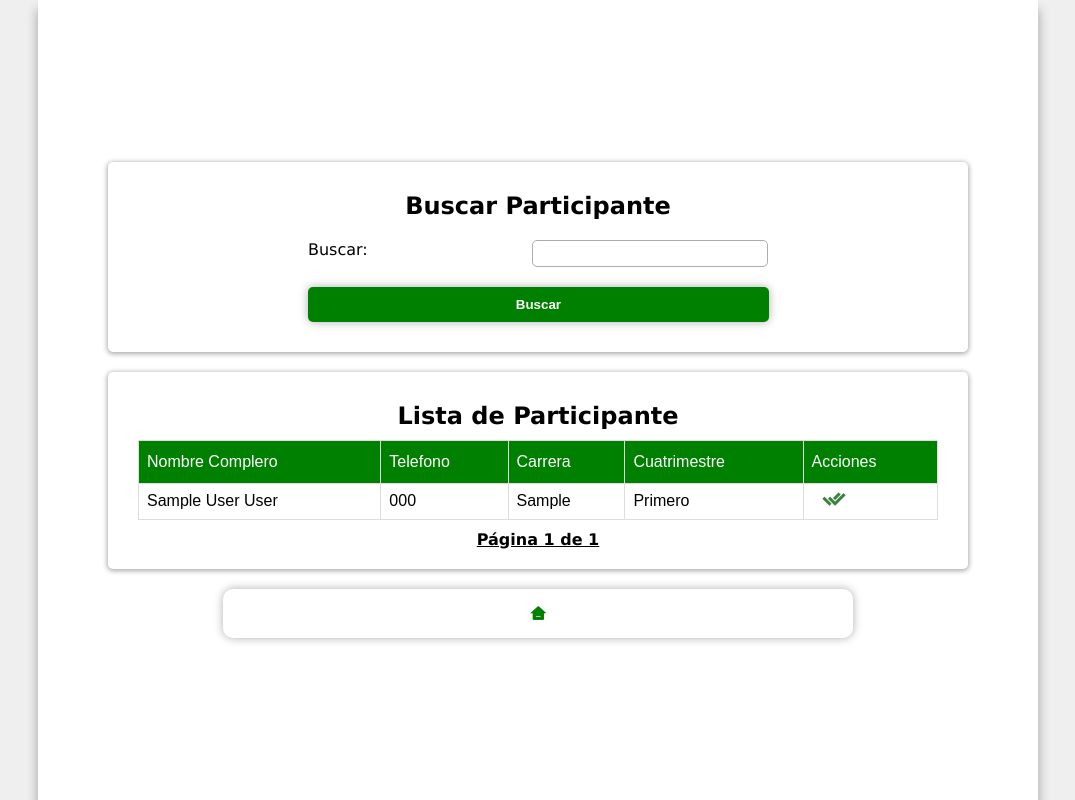
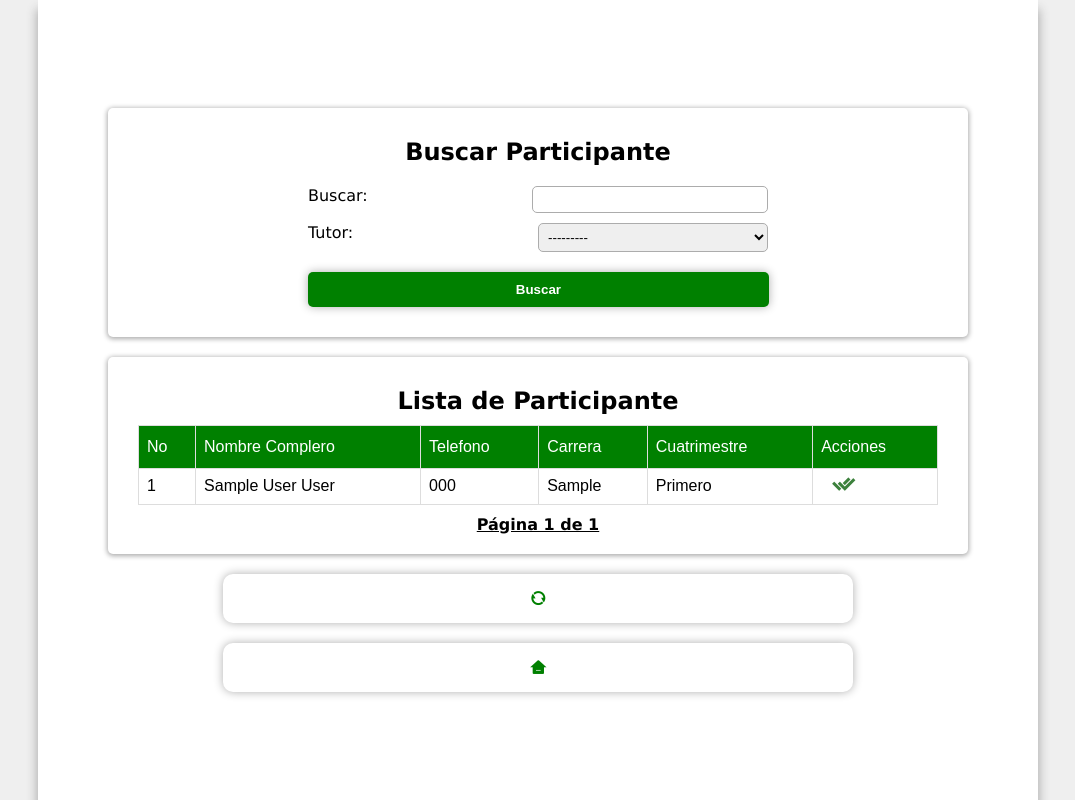
Before and after one commit to franlop24/conteccib2024, a Django app: page /participant/list/ in a window 1280 px wide. Shown: the whole page, without its empty margins (102-1177 px from the left). Run offline with Django 5.2, Linux system fonts and the light colour scheme; a user stored in the database is signed in; tables that the repository leaves empty hold one stand-in row (values such as "Sample post"); some libraries are stand-ins or nearby versions.

Commit message:
10 Busqueda por Tutor

```diff
--- a/congress/participant/forms.py
+++ b/congress/participant/forms.py
@@ -1,5 +1,7 @@
 from django import forms
 from django.contrib.auth.forms import UserCreationForm
+
+from tutor.models import Tutor
 
 from .models import Participant
 from .validators import validate_image
@@ -26,7 +28,8 @@
 
 
 class SearchParticipantForm(forms.Form):
-    search = forms.CharField(max_length=100, required=True, label='Buscar')
+    search = forms.CharField(max_length=100, required=False, label='Buscar')
+    tutor = forms.ModelChoiceField(queryset=Tutor.objects.all(), required=False, label='Tutor')
 
 
 class ValidateParticipantForm(forms.ModelForm):
--- a/congress/participant/views.py
+++ b/congress/participant/views.py
@@ -30,8 +30,11 @@
 
     def get_queryset(self):
         search = self.request.GET.get('search', '')
+        tutor = self.request.GET.get('tutor', '')
         if search:
             return Participant.objects.filter(first_name__icontains=search).order_by('last_name')
+        if tutor:
+            return Participant.objects.filter(tutore=tutor).order_by('last_name')
         return Participant.objects.all().order_by('last_name')
 
     def get_context_data(self, **kwargs):
--- a/congress/templates/participant/participant_list.html
+++ b/congress/templates/participant/participant_list.html
@@ -14,6 +14,7 @@
     <table class="table">
         <thead>
             <tr>
+                <th>No</th>
                 <th>Nombre Complero</th>
                 <th>Telefono</th>
                 <th>Carrera</th>
@@ -24,6 +25,7 @@
         <tbody>
             {% for p in participants %}
             <tr>
+                <td>{{ forloop.counter }}</td>
                 <td>{{ p }}</td>
                 <td>{{ p.phone }}</td>
                 <td>{{ p.career }}</td>
@@ -51,5 +53,6 @@
         {% endif %}
     </div>
 </div>
+<a href="{% url 'participant:list' %}" class="card-link w-60"><i class="ri-refresh-line"></i></a>
 <a href="{% url 'home:home' %}" class="card-link w-60"><i class="ri-home-3-fill"></i></a>
 {% endblock content %}
--- a/congress/templates/tutor/tutor_list.html
+++ b/congress/templates/tutor/tutor_list.html
@@ -11,6 +11,7 @@
             <tr>
                 <th>No</th>
                 <th>Nombre</th>
+                <th>Email</th>
             </tr>
         </thead>
         <tbody>
@@ -18,6 +19,7 @@
             <tr>
                 <td>{{ forloop.counter }}</td>
                 <td>{{ tutor.full_name }}</td>
+                <td>{{ tutor.email }}</td>
             </tr>
             {% endfor %}
         </tbody>
```
